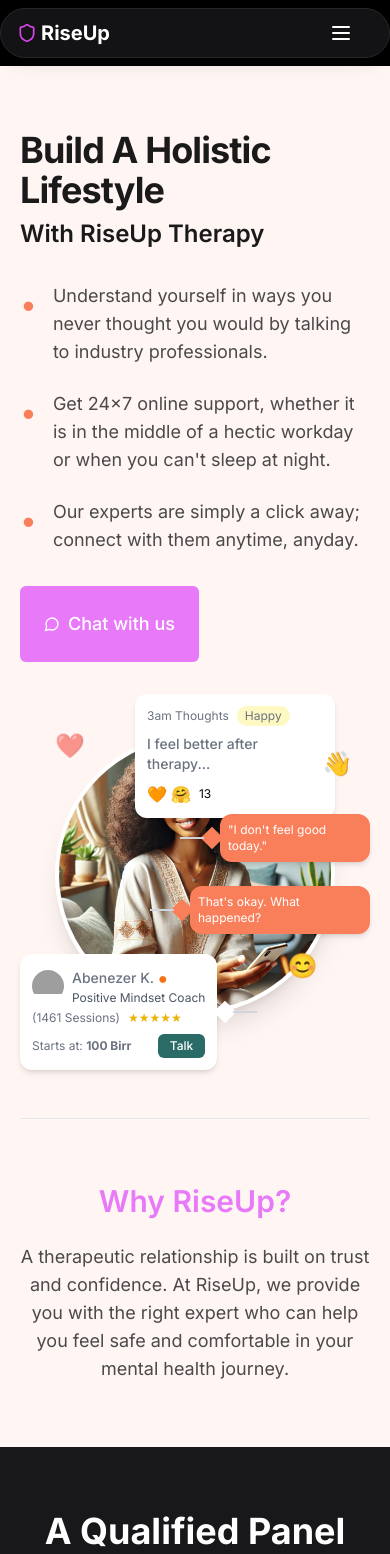
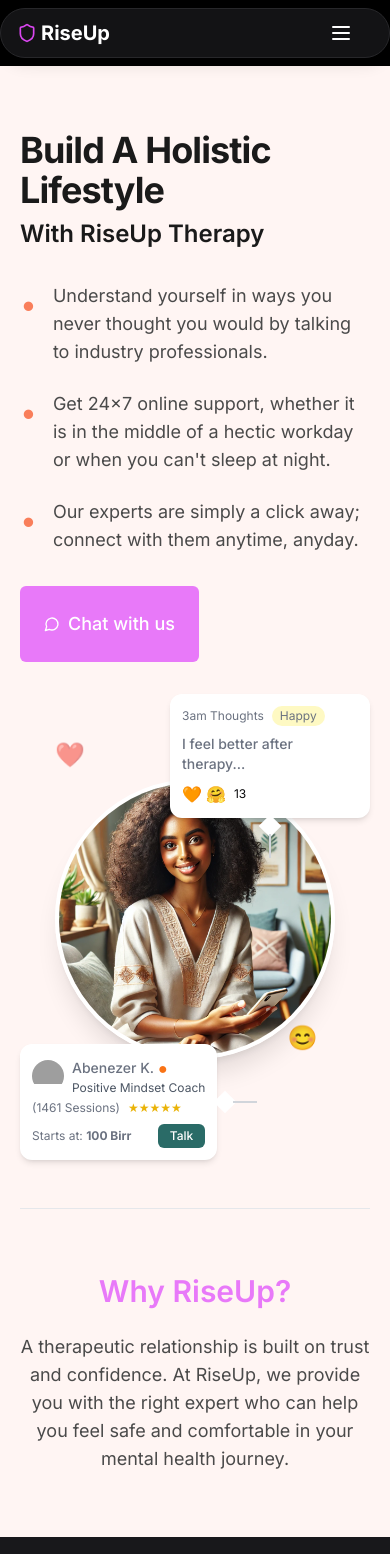
Before and after one commit to abenooo/RiseUp, a Next.js app: page / in a window 390 px wide. Shown: the top 1554 px of the page. Built offline with nearby package versions, Linux system fonts and the light colour scheme; grey boxes are pictures that could not be loaded.

Commit message:
Update Hero Component: Enhanced layout and responsiveness by adjusting CSS classes, ensuring better visual consistency and user experience. Updated image handling to include a fallback option and refined positioning of chat bubbles for improved accessibility.

```diff
--- a/components/Hero.tsx
+++ b/components/Hero.tsx
@@ -3,9 +3,10 @@ import { Separator } from "@/components/ui/separator"
 import Image from "next/image"
 import { MessageCircle } from "lucide-react"
 import Hero from "../public/Hero.png"
+
 export default function Home() {
   return (
-    <main className="min-h-screen bg-[#FFF5F3]">
+    <main className="min-h-screen bg-[#FFF5F3] overflow-x-hidden">
       <div className="max-w-7xl mx-auto px-5 py-16 md:py-20">
         <div className="grid grid-cols-1 lg:grid-cols-2 gap-8 items-center">
           {/* Left Column - Text Content */}
@@ -49,11 +50,11 @@ export default function Home() {
           </div>
 
           {/* Right Column - Circular Image with Chat Bubbles */}
-          <div className="relative flex justify-center items-center py-10 md:py-16">
+          <div className="relative flex justify-center items-center py-10 md:py-16 min-h-[450px] sm:min-h-[500px]">
             {/* Circular Image Container */}
-            <div className="relative w-[280px] h-[280px] md:w-[350px] md:h-[350px] rounded-full overflow-hidden border-4 border-white shadow-xl">
+            <div className="relative w-[280px] h-[280px] md:w-[350px] md:h-[350px] rounded-full overflow-hidden border-4 border-white shadow-xl z-10">
               <Image
-                src={Hero}
+                src={Hero || "/placeholder.svg"}
                 alt="Person feeling better after therapy"
                 fill
                 sizes="(max-width: 768px) 280px, 350px"
@@ -62,11 +63,11 @@ export default function Home() {
               />
             </div>
 
-            {/* Chat Bubbles and Elements */}
+            {/* Chat Bubbles and Elements - Responsive positioning */}
             {/* Top Thought Bubble */}
-            <div className="absolute top-0 md:top-0 right-[10%] md:right-[20%]">
+            <div className="absolute top-0 md:top-0 right-0 md:right-[20%] max-w-[200px] z-20">
               <div className="relative">
-                <div className="bg-white p-3 rounded-xl shadow-md max-w-[200px] md:max-w-[220px]">
+                <div className="bg-white p-3 rounded-xl shadow-md w-full">
                   <div className="flex items-center gap-2 mb-2">
                     <div className="text-xs text-gray-500">3am Thoughts</div>
                     <div className="text-xs bg-yellow-100 text-gray-500 px-2 py-0.5 rounded-full">Happy</div>
@@ -85,9 +86,9 @@ export default function Home() {
             </div>
 
             {/* Bottom Left Profile Card */}
-            <div className="absolute -bottom-4 md:bottom-4 left-0 md:left-0">
+            <div className="absolute -bottom-4 md:bottom-4 left-0 md:left-0 max-w-[200px] z-20">
               <div className="relative">
-                <div className="bg-white p-3 rounded-xl shadow-md max-w-[200px] md:max-w-[220px]">
+                <div className="bg-white p-3 rounded-xl shadow-md w-full">
                   <div className="flex items-center gap-2">
                     <div className="w-8 h-8 rounded-full overflow-hidden">
                       <Image
@@ -125,10 +126,10 @@ export default function Home() {
               </div>
             </div>
 
-            {/* Right Side Chat Bubbles */}
-            <div className="absolute right-0 md:right-0 top-1/3">
+            {/* Right Side Chat Bubbles - Hidden on very small screens */}
+            <div className="absolute right-0 md:right-0 top-1/3 max-w-[150px] hidden sm:block z-20">
               <div className="relative">
-                <div className="bg-[#F97E5A] text-white p-2 rounded-xl shadow-md max-w-[150px]">
+                <div className="bg-[#F97E5A] text-white p-2 rounded-xl shadow-md w-full">
                   <p className="text-xs md:text-sm">"I don't feel good today."</p>
                 </div>
                 {/* Connector */}
@@ -137,9 +138,9 @@ export default function Home() {
               </div>
             </div>
 
-            <div className="absolute right-0 md:right-0 bottom-1/3">
+            <div className="absolute right-0 md:right-0 bottom-1/3 max-w-[180px] hidden sm:block z-20">
               <div className="relative">
-                <div className="bg-[#F97E5A] text-white p-2 rounded-xl shadow-md max-w-[180px]">
+                <div className="bg-[#F97E5A] text-white p-2 rounded-xl shadow-md w-full">
                   <p className="text-xs md:text-sm">That's okay. What happened?</p>
                 </div>
                 {/* Connector */}
@@ -149,9 +150,9 @@ export default function Home() {
             </div>
 
             {/* Floating Emojis */}
-            <div className="absolute top-[15%] right-[5%] text-2xl animate-bounce-slow">👋</div>
-            <div className="absolute top-[10%] left-[10%] text-2xl animate-pulse">❤️</div>
-            <div className="absolute bottom-[20%] right-[15%] text-2xl animate-bounce-slow">😊</div>
+            <div className="absolute top-[15%] right-[5%] text-2xl animate-bounce-slow z-0">👋</div>
+            <div className="absolute top-[10%] left-[10%] text-2xl animate-pulse z-0">❤️</div>
+            <div className="absolute bottom-[20%] right-[15%] text-2xl animate-bounce-slow z-0">😊</div>
           </div>
         </div>
 
@@ -159,7 +160,7 @@ export default function Home() {
 
         <div className="max-w-4xl mx-auto text-center space-y-6">
           <h3 className="text-3xl font-semibold flex items-center justify-center gap-3">
-             <span className="text-fuchsia-400">Why RiseUp?</span>
+            <span className="text-fuchsia-400">Why RiseUp?</span>
           </h3>
           <p className="text-lg text-[#4A4A4A] max-w-3xl mx-auto">
             A therapeutic relationship is built on trust and confidence. At RiseUp, we provide you with the right expert
```
